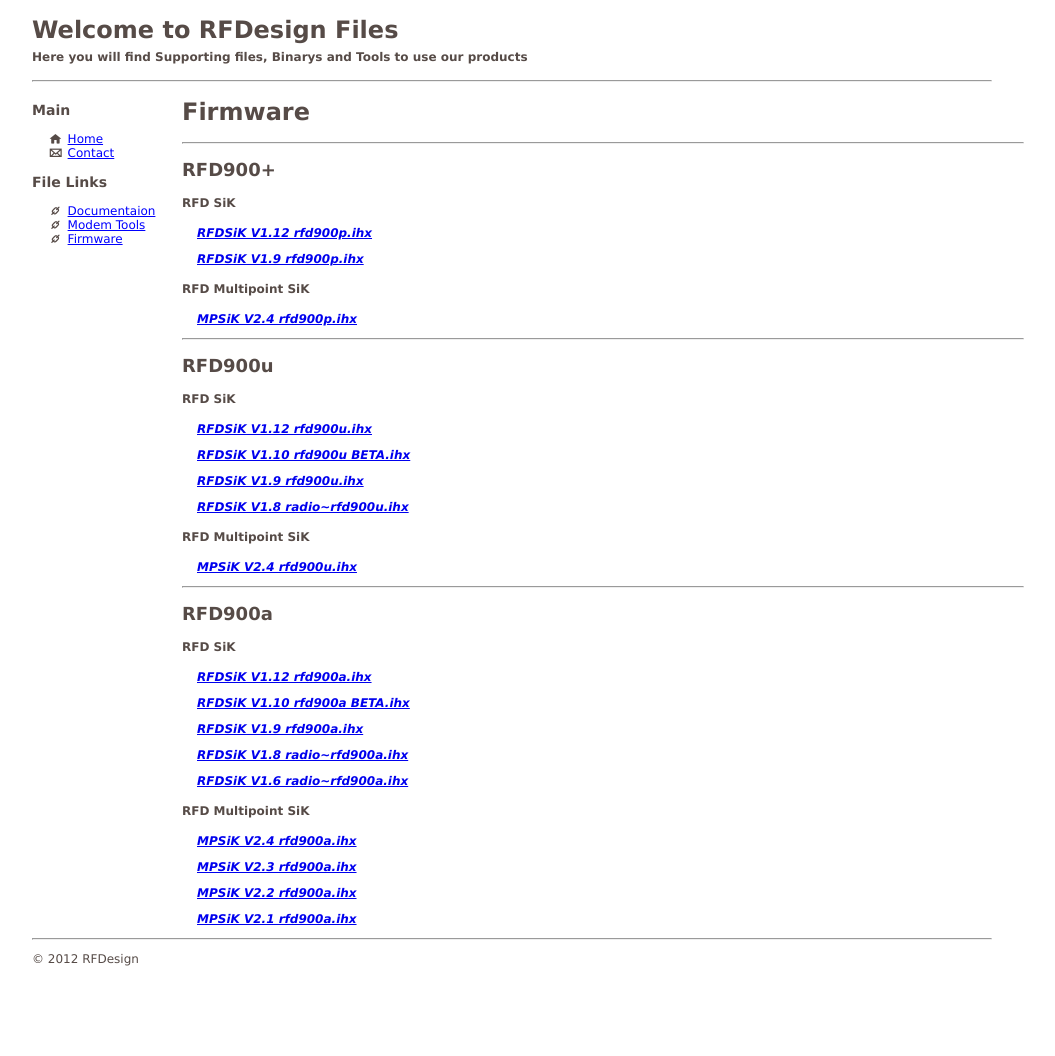
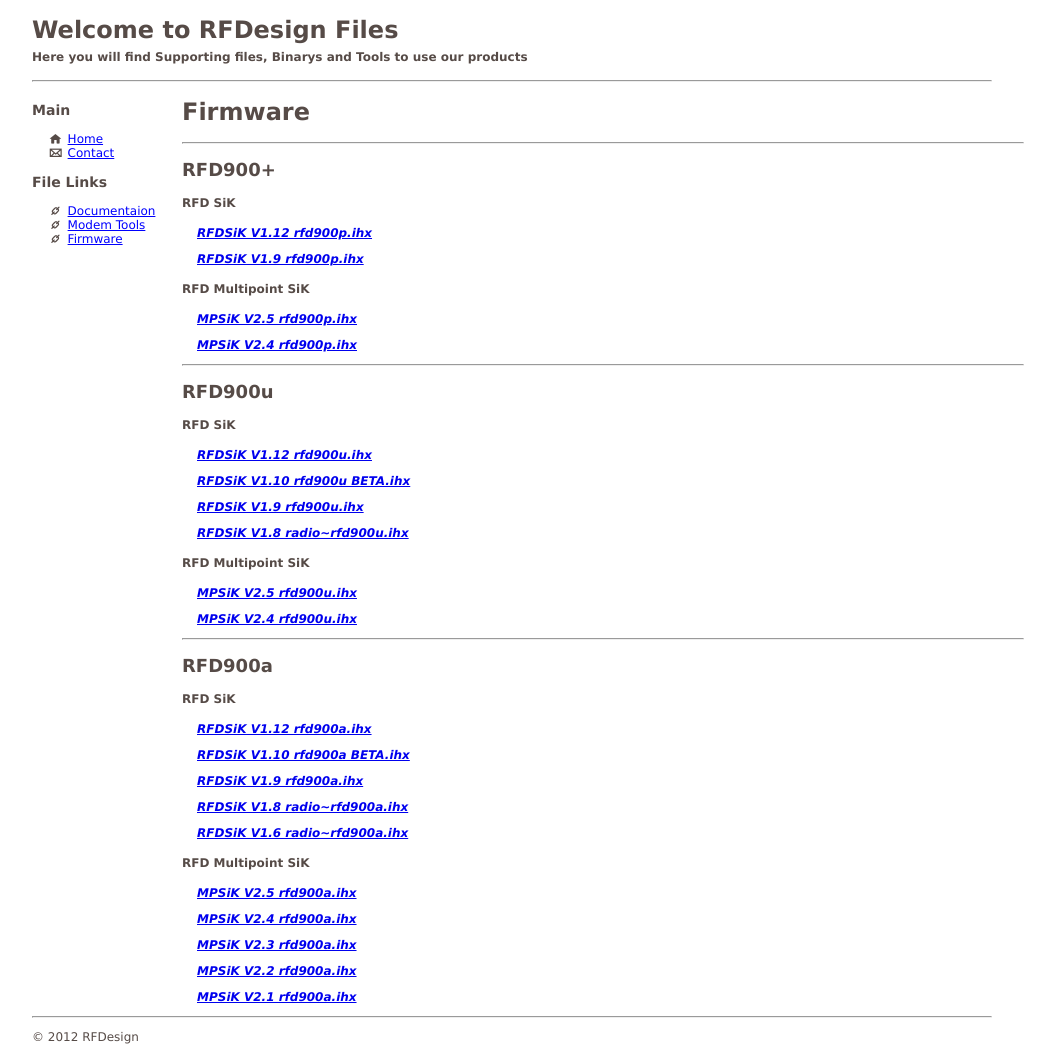
Before and after one commit to RFDesign/rfdesign.github.io, a Jekyll site: the page built from firmware.html, in a window 1280 px wide. Shown: the whole page, without its empty margins (26-1081 px from the left). Built offline with Jekyll 4.4.1, drawn with Linux system fonts in a browser that asks for light colours; Markdown is read by kramdown in place of the engine named in the settings; before the commit the page ends 978 px from its top, so only the background shows below that.

Commit message:
Adding new MPSiK for all modems

```diff
--- a/_data/firmware.yml
+++ b/_data/firmware.yml
@@ -4,6 +4,7 @@
         - file: RFDSiK V1.12 rfd900p.ihx
         - file: RFDSiK V1.9 rfd900p.ihx
     MPSIK:
+        - file: MPSiK V2.5 rfd900p.ihx
         - file: MPSiK V2.4 rfd900p.ihx
 
 - modems:
@@ -14,6 +15,7 @@
         - file: RFDSiK V1.9 rfd900u.ihx
         - file: RFDSiK V1.8 radio~rfd900u.ihx
       MPSIK:
+        - file: MPSiK V2.5 rfd900u.ihx
         - file: MPSiK V2.4 rfd900u.ihx
 
 
@@ -26,6 +28,7 @@
         - file: RFDSiK V1.8 radio~rfd900a.ihx
         - file: RFDSiK V1.6 radio~rfd900a.ihx
     MPSIK:
+        - file: MPSiK V2.5 rfd900a.ihx
         - file: MPSiK V2.4 rfd900a.ihx
         - file: MPSiK V2.3 rfd900a.ihx
         - file: MPSiK V2.2 rfd900a.ihx
```
Also changed, not shown: 3 other files.
